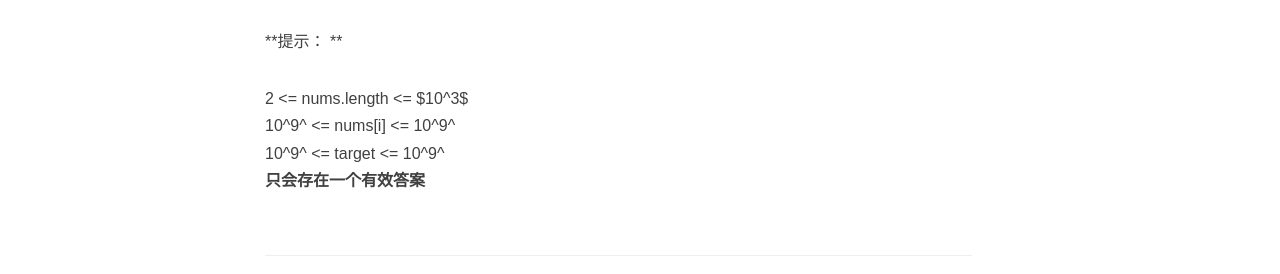
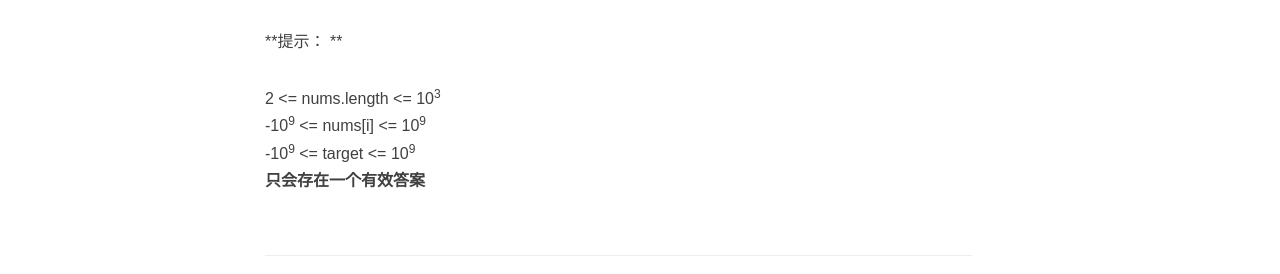
Before and after one commit to MrRohwei/MrRohwei.github.io, a Jekyll site: the page built from _posts/2021-01-18-LeetCode第一题.md, in a window 1280 px wide. Shown: the part 1138-1412 px from the top of the page. Built offline with Jekyll 4.4.1, drawn with Linux system fonts in a browser that asks for light colours; nearby versions of some CDN libraries; comment, search, counter and statistics services are not loaded.

````diff
--- a/_posts/2021-01-18-LeetCode第一题.md
+++ b/_posts/2021-01-18-LeetCode第一题.md
@@ -35,7 +35,7 @@ tags:
 输出：[0,1]
 ```
 **提示： **
-- 2 <= nums.length <= $10^3$
-- 10^9^ <= nums[i] <= 10^9^
-- 10^9^ <= target <= 10^9^
+- 2 <= nums.length <= 10<sup>3</sup>
+- -10<sup>9</sup> <= nums[i] <= 10<sup>9</sup>
+- -10<sup>9</sup> <= target <= 10<sup>9</sup>
 - **只会存在一个有效答案**
````
